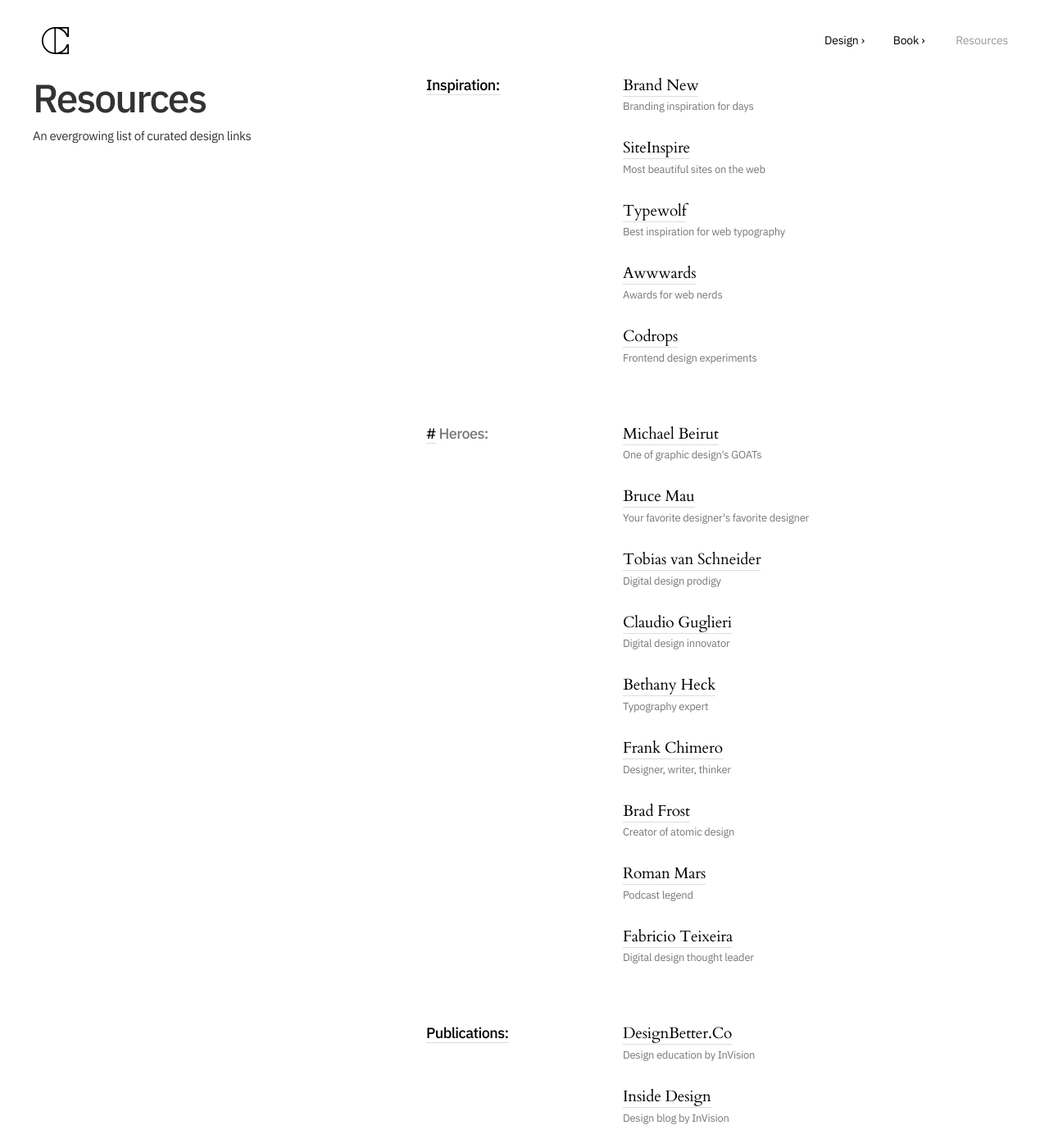
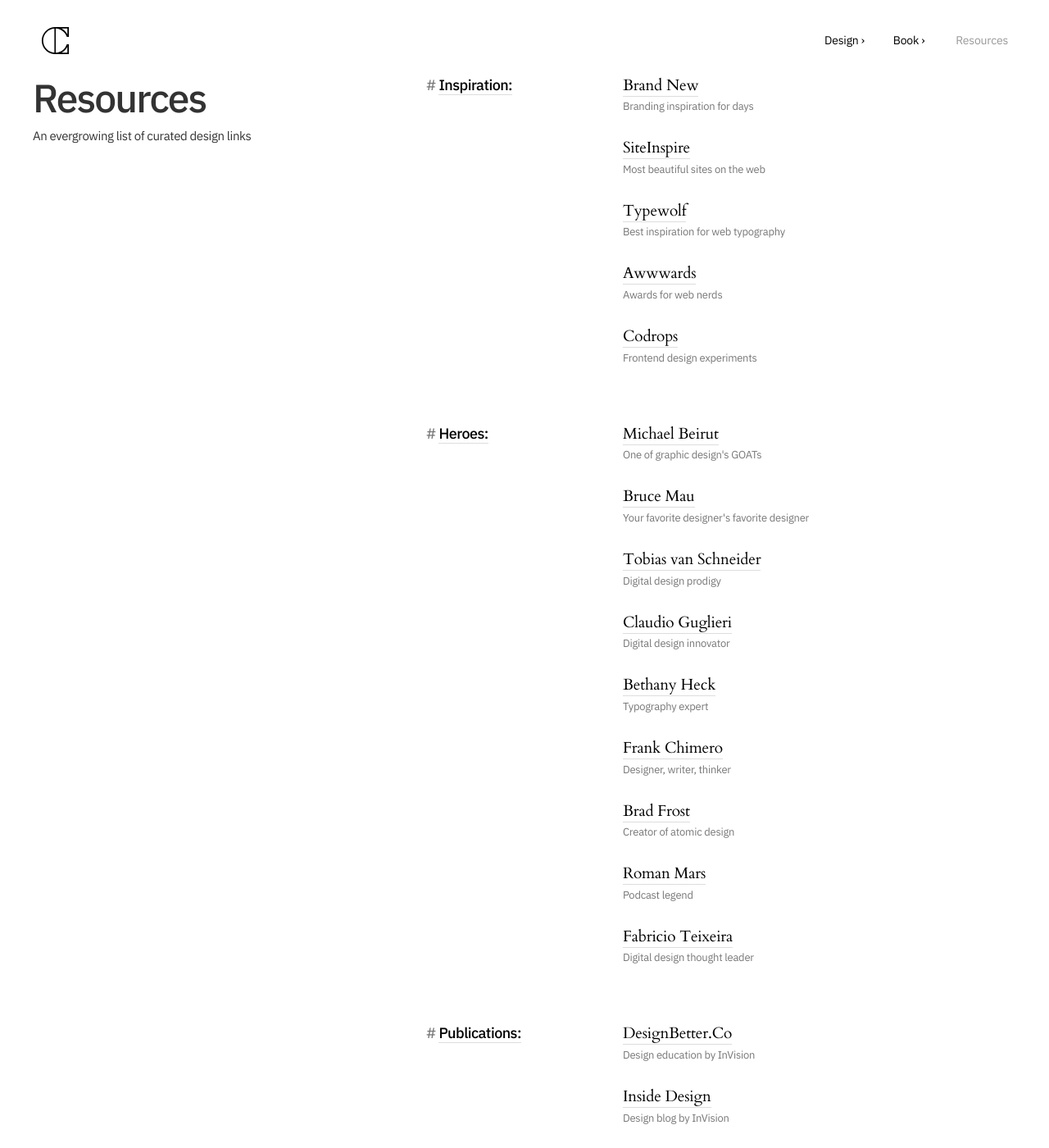
Before and after one commit to jeremydcherry/jeremydcherry.github.io, a Jekyll site: the page built from content/resources.md, in a window 1280 px wide and 1400 px high. Shown: the whole window at 82% size. Built offline with Jekyll 4.4.1, drawn with Linux system fonts in a browser that asks for light colours.

Commit message:
Updated Resources heading style

```diff
--- a/content/resources.md
+++ b/content/resources.md
@@ -14,7 +14,7 @@
 	</div>
   </div>
   <div class="column-third col-third-2_resources">
-  	<h3 class="list"><a href="#inspiration" class="section-link">Inspiration:</a></h3>
+  	<h3 class="list"># <a href="#inspiration" class="section-link">Inspiration:</a></h3>
   </div>
   <!-- List -->
   <div class="column-third col-third-3_resources">
@@ -43,7 +43,7 @@
 	</div>
   </div>
   <div class="column-third col-third-2_resources">
-  	<h3 class="list"><a href="#heroes" class="section-link">#</a> Heroes:</h3>
+  	<h3 class="list"># <a href="#heroes" class="section-link">Heroes:</a></h3>
   </div>
   <!-- List -->
   <div class="column-third col-third-3_resources">
@@ -80,7 +80,7 @@
 	</div>
   </div>
   <div class="column-third col-third-2_resources">
-  	<h3 class="list"><a href="#publications" class="section-link">Publications:</a></h3>
+  	<h3 class="list"># <a href="#publications" class="section-link">Publications:</a></h3>
   </div>
   <!-- List -->
   <div class="column-third col-third-3_resources">
@@ -115,7 +115,7 @@
 	</div>
   </div>
   <div class="column-third col-third-2_resources">
-  	<h3 class="list"><a href="#thinkers" class="section-link">Thinkers:</a></h3>
+  	<h3 class="list"># <a href="#thinkers" class="section-link">Thinkers:</a></h3>
   </div>
   <!-- List -->
   <div class="column-third col-third-3_resources">
@@ -146,7 +146,7 @@
 	</div>
   </div>
   <div class="column-third col-third-2_resources">
-  	<h3 class="list"><a href="#books" class="section-link">Books:</a></h3>
+  	<h3 class="list"># <a href="#books" class="section-link">Books:</a></h3>
   </div>
   <!-- List -->
   <div class="column-third col-third-3_resources">
@@ -175,7 +175,7 @@
 	</div>
   </div>
   <div class="column-third col-third-2_resources">
-  	<h3 class="list"><a href="#publishers" class="section-link">Publishers:</a></h3>
+  	<h3 class="list"># <a href="#publishers" class="section-link">Publishers:</a></h3>
   </div>
   <!-- List -->
   <div class="column-third col-third-3_resources">
@@ -199,7 +199,7 @@
 	</div>
   </div>
   <div class="column-third col-third-2_resources">
-  	<h3 class="list"><a href="#newsletters" class="section-link">Newsletters:</a></h3>
+  	<h3 class="list"># <a href="#newsletters" class="section-link">Newsletters:</a></h3>
   </div>
   <!-- List -->
   <div class="column-third col-third-3_resources">
@@ -226,7 +226,7 @@
 	</div>
   </div>
   <div class="column-third col-third-2_resources">
-  	<h3 class="list"><a href="#talks" class="section-link">Talks:</a></h3>
+  	<h3 class="list"># <a href="#talks" class="section-link">Talks:</a></h3>
   </div>
   <!-- List -->
   <div class="column-third col-third-3_resources">
@@ -255,7 +255,7 @@
 	</div>
   </div>
   <div class="column-third col-third-2_resources">
-  	<h3 class="list"><a href="#podcasts" class="section-link">Podcasts:</a></h3>
+  	<h3 class="list"># <a href="#podcasts" class="section-link">Podcasts:</a></h3>
   </div>
   <!-- List -->
   <div class="column-third col-third-3_resources">
```
